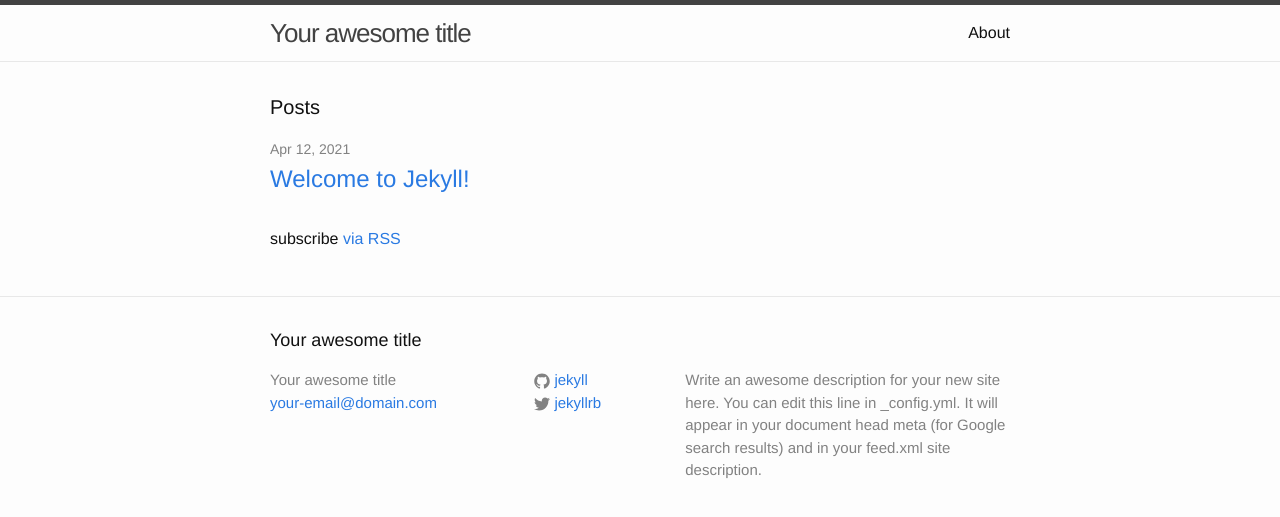
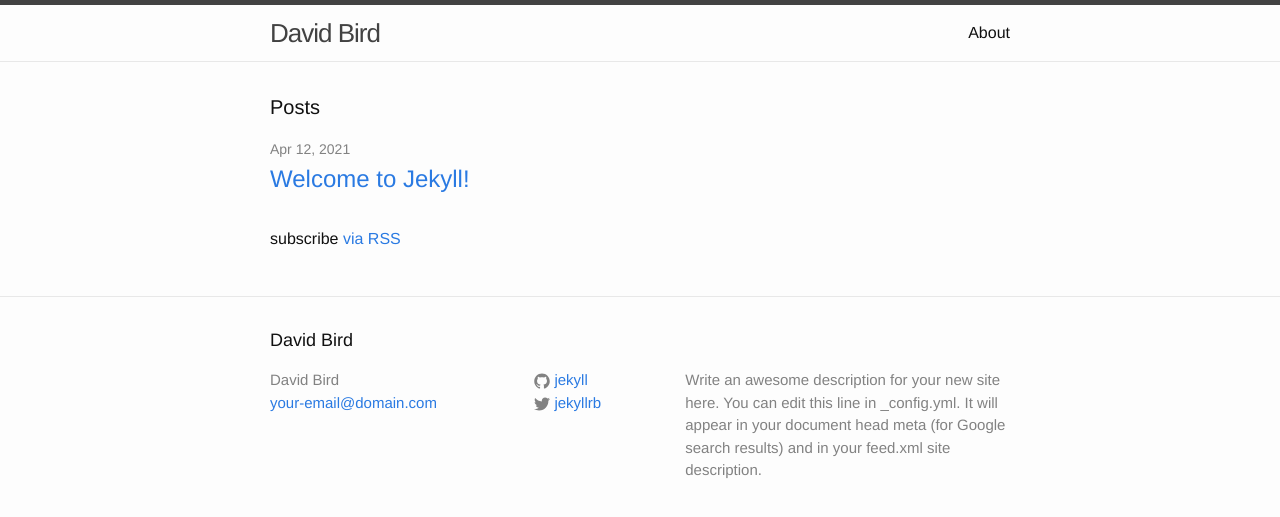
Before and after one commit to 28dB/28dB.github.io, a Jekyll site: the page built from index.html, in a window 1280 px wide. Shown: the top 517 px of the page. Built offline with Jekyll 4.4.1, drawn with Linux system fonts in a browser that asks for light colours.

Commit message:
Update _config.yml

```diff
--- a/_config.yml
+++ b/_config.yml
@@ -6,7 +6,7 @@
 # 'jekyll serve'. If you change this file, please restart the server process.
 
 # Site settings
-title: Your awesome title
+title: David Bird
 email: your-email@domain.com
 description: > # this means to ignore newlines until "baseurl:"
   Write an awesome description for your new site here. You can edit this
```
